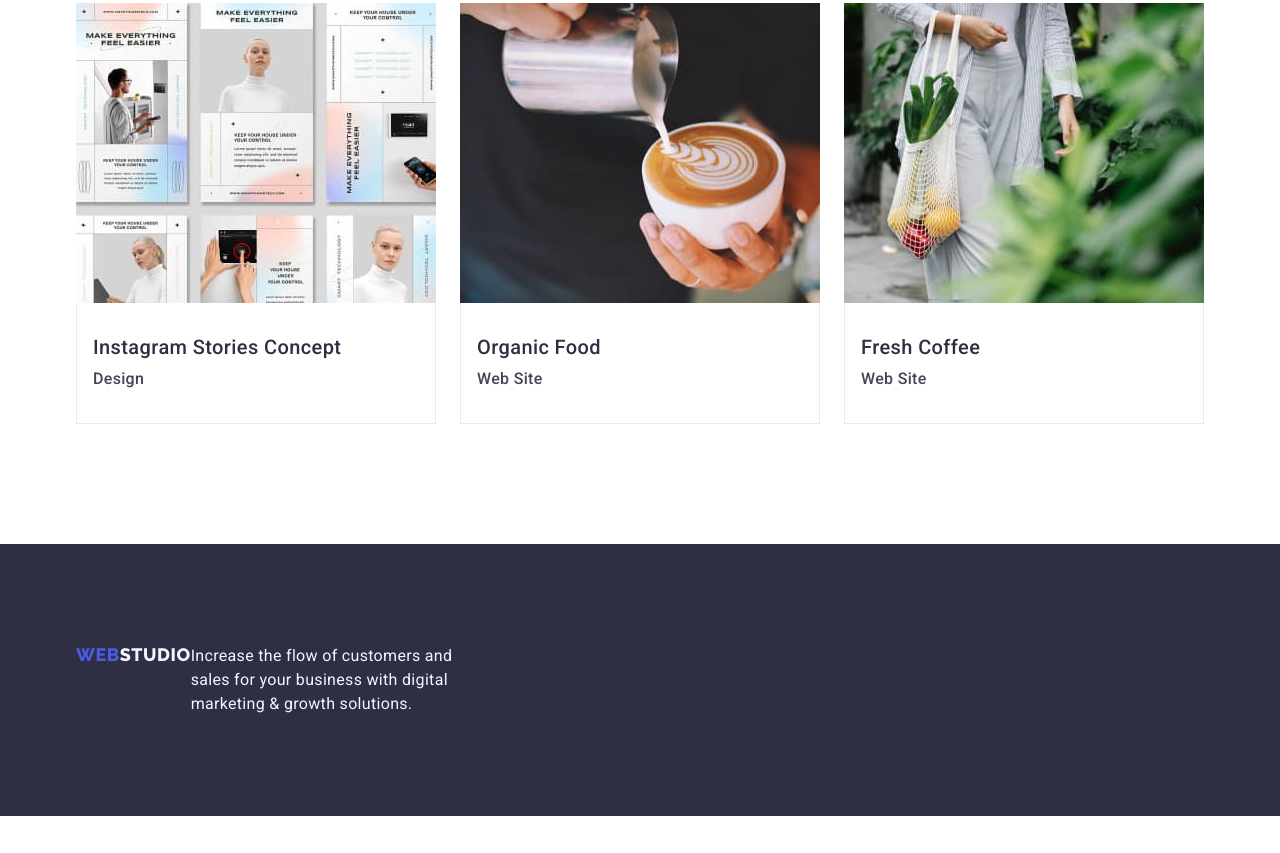
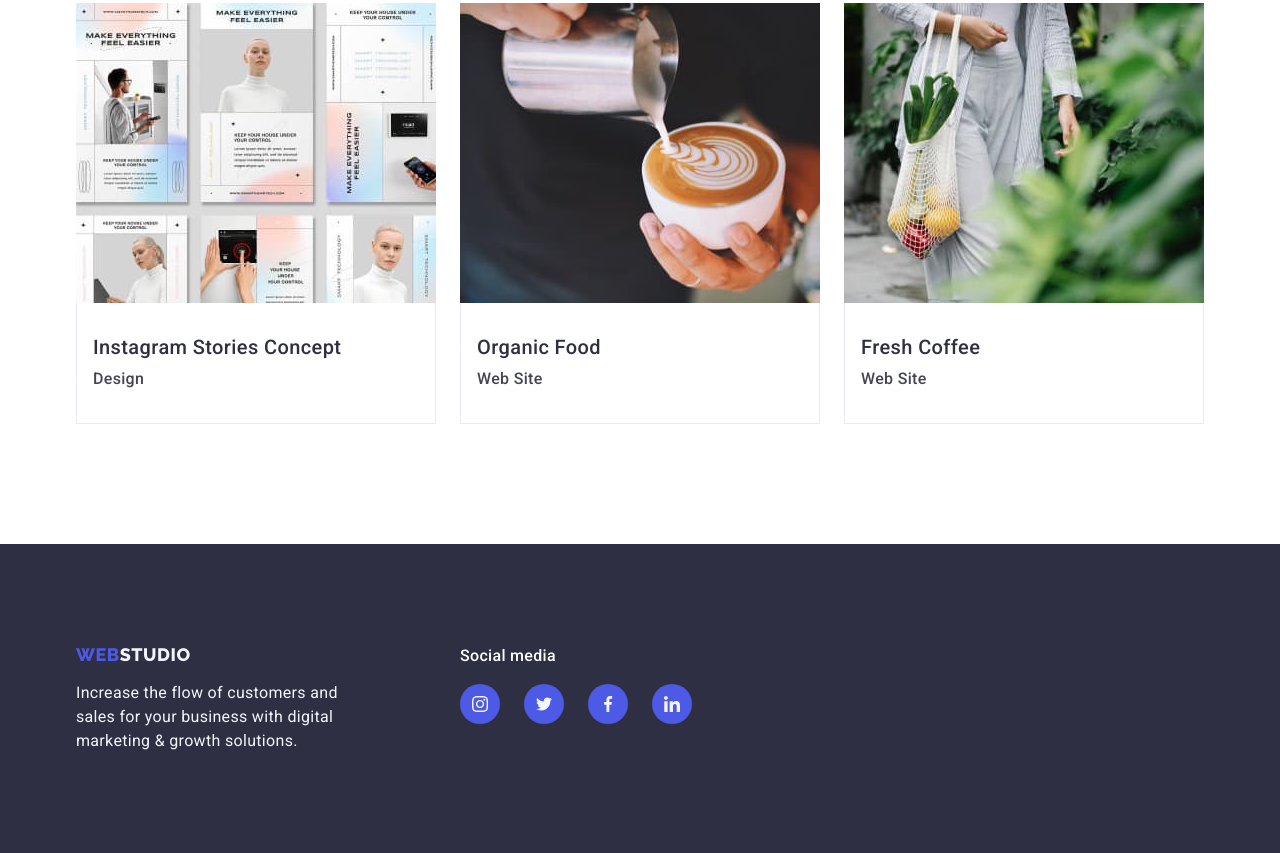
Before and after one commit to AntKhom/goit-markup-hw-04, a plain HTML site: page portfolio.html in a window 1280 px wide. Shown: the part 1226-2079 px from the top of the page. Before the commit the page ends 2042 px from the top, so only its background shows below. Drawn offline with nearby package versions, Linux system fonts and the light colour scheme.

Commit message:
footer_portfolio

```diff
--- a/portfolio.html
+++ b/portfolio.html
@@ -214,6 +214,7 @@
 
     <footer class="footer">
       <div class="container no-padding">
+        <div class="footer-logo">
           <a href="./index.html" class="logo link"
             >Web<span class="logo-wtf">Studio</span></a
           >
@@ -222,6 +223,40 @@
             digital marketing & growth solutions.
           </p>
         </div>
+        <div class="footer-social">
+          <h2 class="title">Social media</h2>
+          <ul class="list-social">
+            <li class="item">
+              <a class="link" href="" aria-label="Instagram">
+                <svg class="icon" wight="16px" height="16px">
+                  <use href="./images/sprite.svg#icon-instagram"></use>
+                </svg>
+              </a>
+            </li>
+            <li class="item">
+              <a class="link" href="" aria-label="Twitter">
+                <svg class="icon" wight="16px" height="16px">
+                  <use href="./images/sprite.svg#icon-twitter"></use>
+                </svg>
+              </a>
+            </li>
+            <li class="item">
+              <a class="link" href="" aria-label="Facebook">
+                <svg class="icon" wight="16px" height="16px">
+                  <use href="./images/sprite.svg#icon-facebook"></use>
+                </svg>
+              </a>
+            </li>
+            <li class="item">
+              <a class="link" href="" aria-label="Linkedin">
+                <svg class="icon" wight="16px" height="16px">
+                  <use href="./images/sprite.svg#icon-linkedin"></use>
+                </svg>
+              </a>
+            </li>
+          </ul>
+        </div>
+      </div>
     </footer>
   </body>
 </html>
```
Lines whose indentation alone changed are shown as unchanged.
